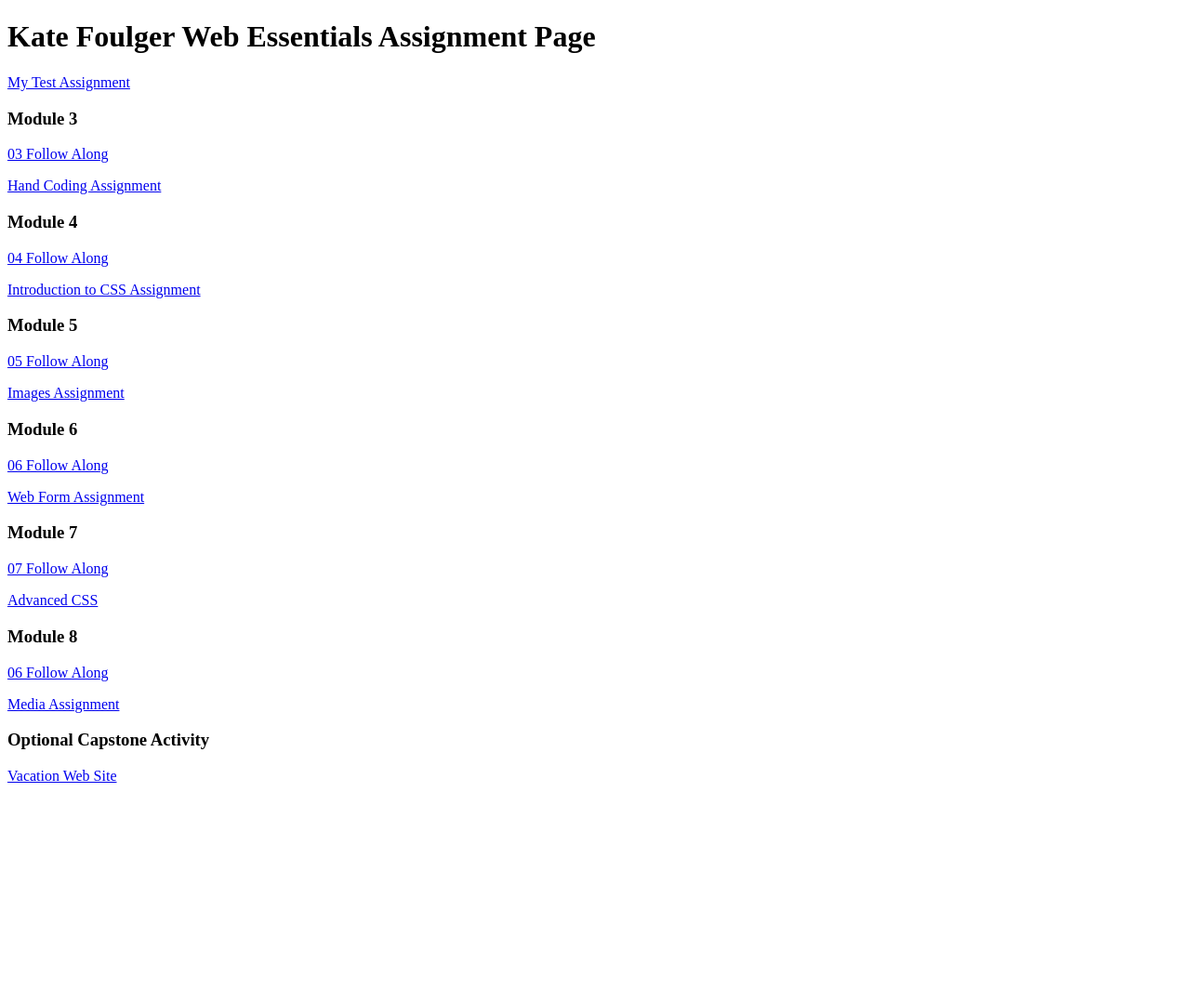
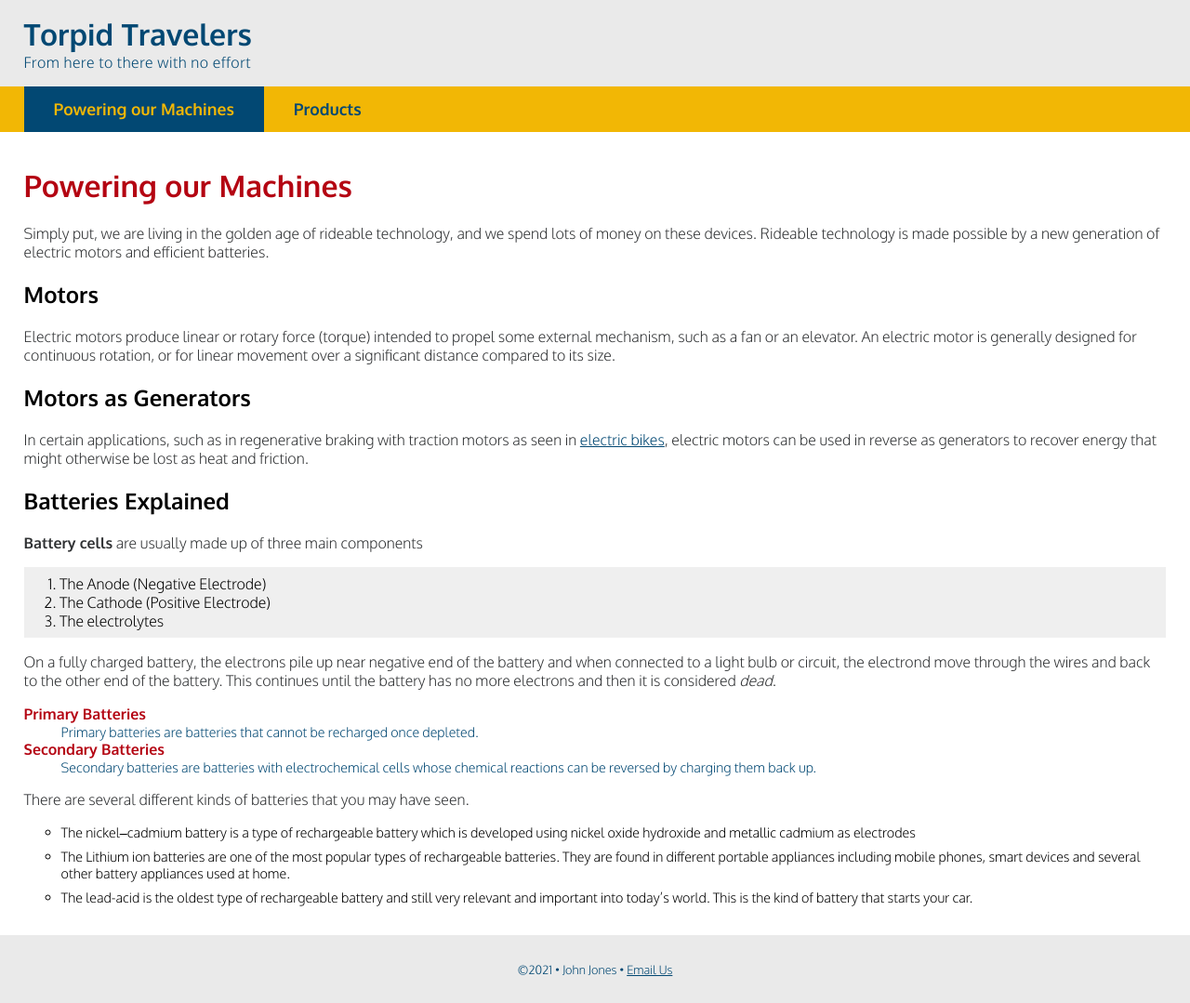
Before and after one commit to katefoulger/dwdd1600, a plain HTML site: page index.html in a window 1280 px wide. Shown: the whole page at 93% size. Before the commit the page ends 860 px from the top, so only its background shows below. Drawn offline with Linux system fonts and the light colour scheme.

```diff
--- a/index.html
+++ b/index.html
@@ -1,39 +1,69 @@
-<!DOCTYPE html>
+<!doctype html>
 <html lang="en">
-	<head>
-		<meta charset="UTF-8">
-		<meta name="viewport" content="width=device-width, initial-scale=1.0">
-		<title>dwdd 1600 assignment list page</title>
-	</head>
-	<body>
-		<h1>Kate Foulger Web Essentials Assignment Page</h1>
-		<p><a href="01test">My Test Assignment</a></p>
+<head>
+    <meta name="description" content="Torpid Travelers is dedicated to helping you get around without breaking a sweat."/>
+    <meta charset="UTF-8">
+    <title>Torpid Travelers: Powering our Machines</title>
+    <link rel="stylesheet" href="traveler.css">
+    <link rel="preconnect" href="https://fonts.googleapis.com">
+    <link rel="preconnect" href="https://fonts.gstatic.com" crossorigin>
+    <link href="https://fonts.googleapis.com/css2?family=Oxygen:wght@300;700&display=swap" rel="stylesheet">
+    <meta name="viewport" content="width=device-width, initial-scale=1"
 
-		<h3>Module 3</h3>
-		<p><a href="03follow-along">03 Follow Along</a></p>
-		<p><a href="03hand-coding">Hand Coding Assignment</a></p>
 
-		<h3>Module 4</h3>
-		<p><a href="04follow-along">04 Follow Along</a></p>
-		<p><a href="04intro-css">Introduction to CSS Assignment</a></p>
+</head>
+<body>
+    <!-- start the page header -->
+    <header>
+        <h1>Torpid Travelers</h1>
+        <p>From here to there with no effort</p>
+    </header>
 
-		<h3>Module 5</h3>
-		<p><a href="05follow-along">05 Follow Along</a></p>
-		<p><a href="05images">Images Assignment</a></p>
+    <!-- start the page navigation -->
+    <nav>
+        <ul>
+            <li class="active"><a href="index.html">Powering our Machines</a></li>
+            <li><a href="products.html">Products</a></li>
+        </ul>
+    </nav>
 
-		<h3>Module 6</h3>
-		<p><a href="06follow-along">06 Follow Along</a></p>
-		<p><a href="06form">Web Form Assignment</a></p>
+    <!-- start the page main -->
+    <main>
+        <h1>Powering our Machines</h1>
+        <p>Simply put, we are living in the golden age of rideable technology, and we spend lots of money on these devices. Rideable technology  is made possible by a new generation of electric motors and efficient batteries.</p>
 
-		<h3>Module 7</h3>
-		<p><a href="07follow-along">07 Follow Along</a></p>
-		<p><a href="07advanced-css">Advanced CSS</a></p>
+        <h2>Motors</h2>
+        <p>Electric motors produce linear or rotary force (torque) intended to propel some external mechanism, such as a fan or an elevator. An electric motor is generally designed for continuous rotation, or for linear movement over a significant distance compared to its size.</p>
 
-		<h3>Module 8</h3>
-		<p><a href="08follow-along">06 Follow Along</a></p>
-		<p><a href="08media">Media Assignment</a></p>
+        <h2>Motors as Generators</h2>
+        <p>In certain applications, such as in regenerative braking with traction motors as seen in <a href="products.html#eb">electric bikes</a>, electric motors can be used in reverse as generators to recover energy that might otherwise be lost as heat and friction.</p>
 
-		<h3>Optional Capstone Activity</h3>
-		<p><a href="vacation">Vacation Web Site</a></p>
-	</body>
+        <h2>Batteries Explained</h2>
+        <p><strong>Battery cells</strong> are usually made up of three main components</p>
+        <ol>
+            <li>The Anode (Negative Electrode)</li>
+            <li>The Cathode (Positive Electrode)</li>
+            <li>The electrolytes</li>
+        </ol>
+        <p>On a fully charged battery, the electrons pile up near negative end of the battery and when connected to a light bulb or circuit, the electrond move through the wires and back to the other end of the battery. This continues until the battery has no more electrons and then it is considered <em>dead</em>.</p>
+
+        <dl>
+            <dt>Primary Batteries</dt>
+            <dd>Primary batteries are batteries that cannot be recharged once depleted.</dd>
+            <dt>Secondary Batteries</dt>
+            <dd>Secondary batteries are batteries with electrochemical cells whose chemical reactions can be reversed by charging them back up.</dd>
+        </dl>
+        <p>There are several different kinds of batteries that you may have seen.</p>
+        <ul>
+            <li>The nickel–cadmium battery is a type of rechargeable battery which is developed using nickel oxide hydroxide and metallic cadmium as electrodes</li>
+            <li>The Lithium ion batteries are one of the most popular types of rechargeable batteries. They are found in different portable appliances including mobile phones, smart devices and several other battery appliances used at home. </li>
+            <li>The lead-acid is the oldest type of rechargeable battery and still very relevant and important into today’s world. This is the kind of battery that starts your car.</li>
+        </ul>
+    </main>
+
+    <!-- start the page footer -->
+    <footer>
+        <p>&copy;2021 &bull; John Jones &bull; <a href="mailto:zen@gmail.com">Email Us</a> </p>
+    </footer>
+</body>
 </html>
--- /dev/null
+++ b/traveler.css
@@ -0,0 +1,128 @@
+body {
+font-family: "Oxygen", sans-serif;
+font-weight: 300;
+font-size: 16px;
+margin: 0;
+
+}
+
+header {
+   background-color: #eaeaea;
+    padding: 1rem 2vw;
+
+}
+
+header h1{
+    margin: 0;
+    color: #024873;
+}
+header p{
+    margin: 0;
+    color: #024873;
+    letter-spacing: .5px;
+}
+
+nav{
+   background-color: #f2b705;
+
+}
+nav ul{
+    list-style-type: none;
+    padding: 0 2vw;
+    margin: 0;
+    display: flex;
+}
+
+nav ul li a{
+    font-size: 1.1rem;
+    text-decoration: none;
+    color: #024873;
+    font-weight: 700;
+    display: block;
+    padding: .83rem 2rem;
+
+}
+
+nav li.active a{
+    background-color: #024873;
+        color:#f2b705;
+}
+
+nav a: hover{
+    color: #fff;
+}
+
+main{
+   padding: 1rem 2vw
+}
+
+main h1{
+    color: #b40412;
+}
+
+main 2{
+    color: #024873;
+    margin-bottom: .2rem;
+}
+
+main p{
+    color: #2f3133;
+    margin: 0 0 .3rem 0;
+}
+
+main ol{
+    padding: .5rem 3vw;
+    background-color: #efefef;
+
+}
+
+main dl dt{
+    color: #b40412;
+    font-weight: 700;
+}
+
+main dl dd{
+    color: #024873;
+    font-size: .9rem;
+}
+
+main ul{
+    list-style-type: circle;
+
+}
+
+main ul li{
+    line-height: 125%;
+    margin-bottom: .5rem;
+    font-size: .9rem;
+}
+
+main address{
+    font-style: normal;
+    background color: #f2b705;
+    padding: .5rem;
+    width: 12.5rem;
+    border: 1px solid #024873;
+    border-radius: .5rem;
+}
+
+main a{
+    color: #024873;
+}
+
+main a:hover{
+    color: rgb(239,0,24);
+}
+
+footer{
+    background-color: #eaeaea;
+    text-align: center;
+    color: #024873;
+    padding: 1rem 0;
+    font-size: .8rem;
+}
+
+footer a{
+    color: #024873;
+
+}
```
Also changed, not shown: products.html (added, +59 -0 lines).
